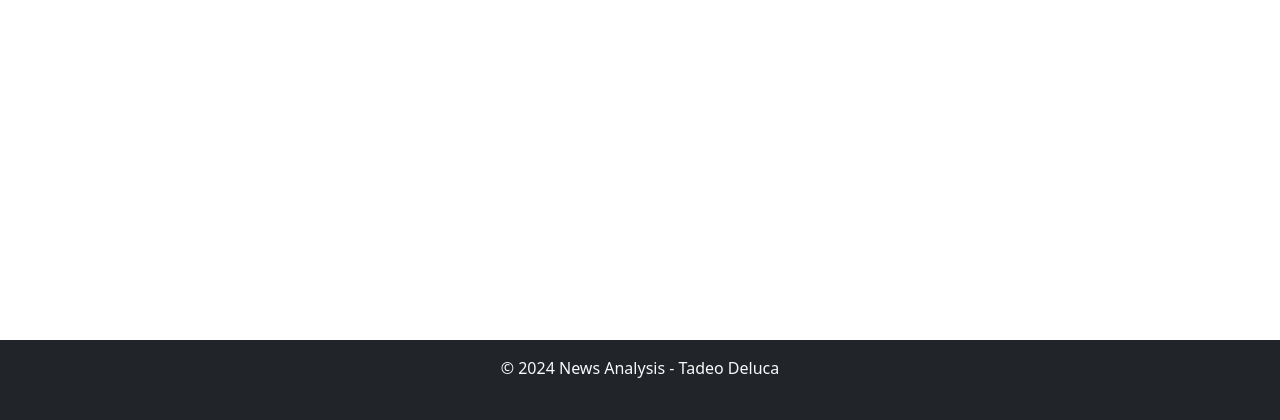
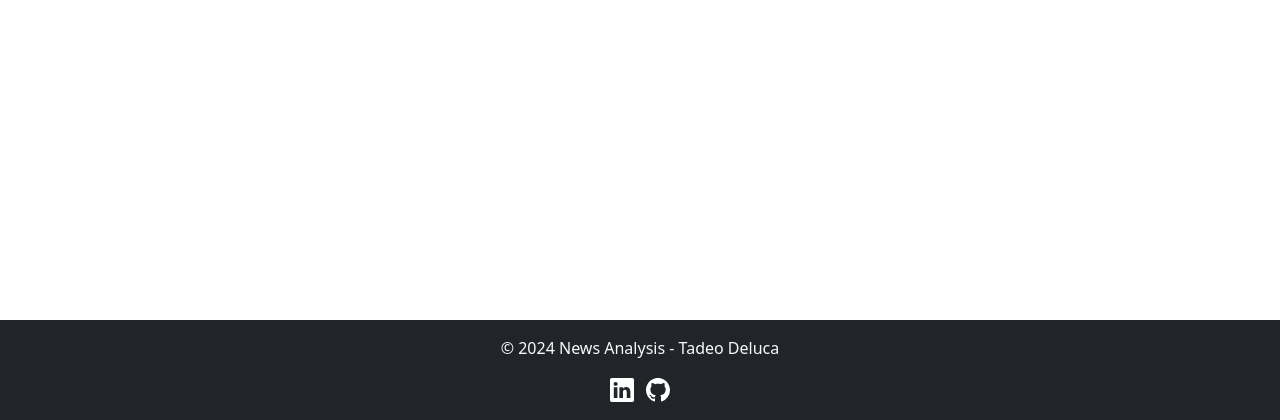
Before and after one commit to TadeopCreator/financial-news-analysis-dashboard, a Flask app: page / in a window 1280 px wide. Shown: the part 380-800 px from the top of the page. Run offline with Flask 3, Linux system fonts and the light colour scheme; data that the repository does not hold is empty.

Commit message:
Expand footer heigh and add social buttons

```diff
--- a/app/static/css/main.css
+++ b/app/static/css/main.css
@@ -26,5 +26,5 @@ hr {
     position: absolute;
     bottom: 0;
     width: 100%;
-    height: 80px;
+    height: 100px;
   }
--- a/app/templates/layout.html
+++ b/app/templates/layout.html
@@ -31,10 +31,18 @@
         {% block body %}{% endblock %}
     </div>
 
-    <footer class="bg-dark text-light text-center py-3">
-        <div class="container">
+    <footer class="bg-dark text-light text-center pt-3">
             <p>&copy; 2024 News Analysis - Tadeo Deluca</p>
-        </div>
+            <a href="https://www.linkedin.com/in/tadeo-deluca/" class="text-decoration-none text-white" target="_blank">
+                <svg xmlns="http://www.w3.org/2000/svg" width="24" height="24" fill="currentColor" class="bi bi-linkedin" viewBox="0 0 16 16">
+                    <path d="M0 1.146C0 .513.526 0 1.175 0h13.65C15.474 0 16 .513 16 1.146v13.708c0 .633-.526 1.146-1.175 1.146H1.175C.526 16 0 15.487 0 14.854zm4.943 12.248V6.169H2.542v7.225zm-1.2-8.212c.837 0 1.358-.554 1.358-1.248-.015-.709-.52-1.248-1.342-1.248S2.4 3.226 2.4 3.934c0 .694.521 1.248 1.327 1.248zm4.908 8.212V9.359c0-.216.016-.432.08-.586.173-.431.568-.878 1.232-.878.869 0 1.216.662 1.216 1.634v3.865h2.401V9.25c0-2.22-1.184-3.252-2.764-3.252-1.274 0-1.845.7-2.165 1.193v.025h-.016l.016-.025V6.169h-2.4c.03.678 0 7.225 0 7.225z"></path>
+                </svg>
+            </a>
+            <a href="https://github.com/TadeopCreator/financial-news-analysis-dashboard" class="ms-2 text-decoration-none text-white" target="_blank">
+                <svg xmlns="http://www.w3.org/2000/svg" width="24" height="24" fill="currentColor" class="bi bi-github" viewBox="0 0 16 16">
+                    <path d="M8 0C3.58 0 0 3.58 0 8c0 3.54 2.29 6.53 5.47 7.59.4.07.55-.17.55-.38 0-.19-.01-.82-.01-1.49-2.01.37-2.53-.49-2.69-.94-.09-.23-.48-.94-.82-1.13-.28-.15-.68-.52-.01-.53.63-.01 1.08.58 1.23.82.72 1.21 1.87.87 2.33.66.07-.52.28-.87.51-1.07-1.78-.2-3.64-.89-3.64-3.95 0-.87.31-1.59.82-2.15-.08-.2-.36-1.02.08-2.12 0 0 .67-.21 2.2.82.64-.18 1.32-.27 2-.27s1.36.09 2 .27c1.53-1.04 2.2-.82 2.2-.82.44 1.1.16 1.92.08 2.12.51.56.82 1.27.82 2.15 0 3.07-1.87 3.75-3.65 3.95.29.25.54.73.54 1.48 0 1.07-.01 1.93-.01 2.2 0 .21.15.46.55.38A8.01 8.01 0 0 0 16 8c0-4.42-3.58-8-8-8"></path>
+                </svg>
+            </a>
     </footer>
 
 </body>
```
